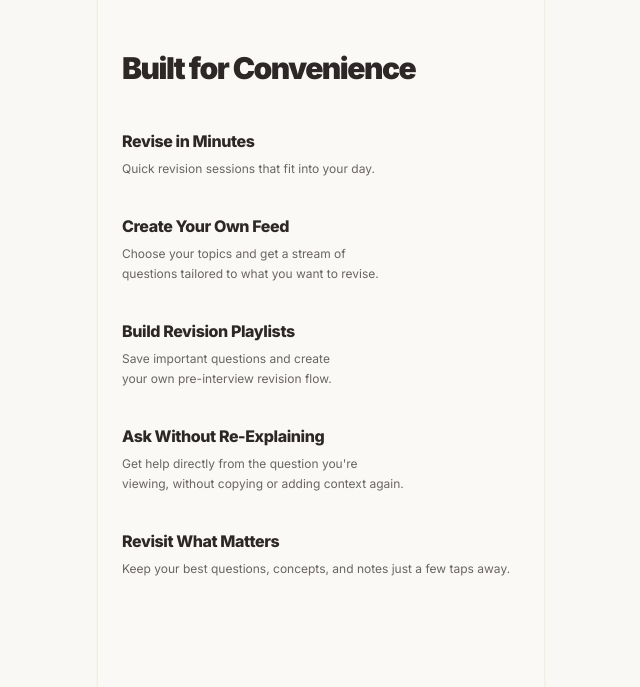
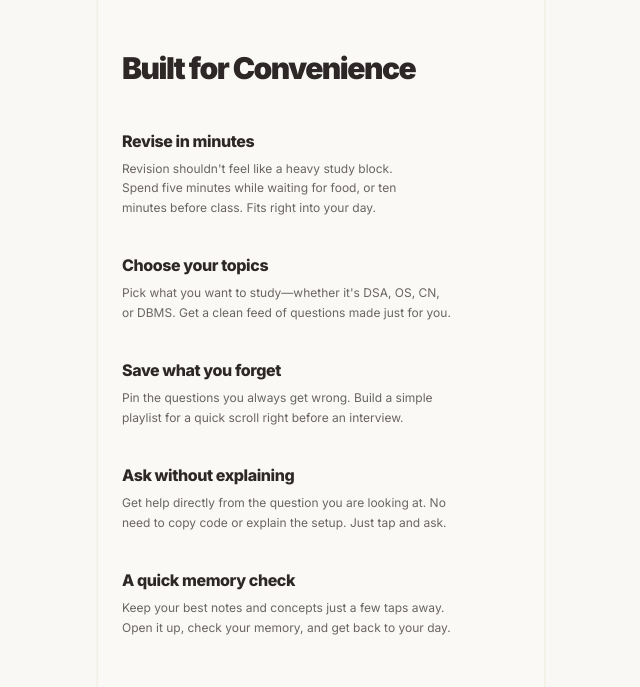
Before and after one commit to MohitPant2803/ReeWise-Download-Website, a Next.js app: page / in a window 1280 px wide. Shown: the part 1220-1907 px from the top of the page, without its empty margins (319-959 px from the left). Built offline with nearby package versions, Linux system fonts and the light colour scheme.

Commit message:
Rewrite features list copy to sound simple, personal, and conversational

```diff
--- a/src/app/page.tsx
+++ b/src/app/page.tsx
@@ -169,24 +169,24 @@ export default function Home() {
           <div className="space-y-9">
             {[
               {
-                title: "Revise in Minutes",
-                desc: "Quick revision sessions that fit into your day."
+                title: "Revise in minutes",
+                desc: "Revision shouldn't feel like a heavy study block. Spend five minutes while waiting for food, or ten minutes before class. Fits right into your day."
               },
               {
-                title: "Create Your Own Feed",
-                desc: "Choose your topics and get a stream of questions tailored to what you want to revise."
+                title: "Choose your topics",
+                desc: "Pick what you want to study—whether it's DSA, OS, CN, or DBMS. Get a clean feed of questions made just for you."
               },
               {
-                title: "Build Revision Playlists",
-                desc: "Save important questions and create your own pre-interview revision flow."
+                title: "Save what you forget",
+                desc: "Pin the questions you always get wrong. Build a simple playlist for a quick scroll right before an interview."
               },
               {
-                title: "Ask Without Re-Explaining",
-                desc: "Get help directly from the question you're viewing, without copying or adding context again."
+                title: "Ask without explaining",
+                desc: "Get help directly from the question you are looking at. No need to copy code or explain the setup. Just tap and ask."
               },
               {
-                title: "Revisit What Matters",
-                desc: "Keep your best questions, concepts, and notes just a few taps away."
+                title: "A quick memory check",
+                desc: "Keep your best notes and concepts just a few taps away. Open it up, check your memory, and get back to your day."
               }
             ].map((feature, idx) => (
               <div key={idx} className="space-y-1.5 text-balance">
```
